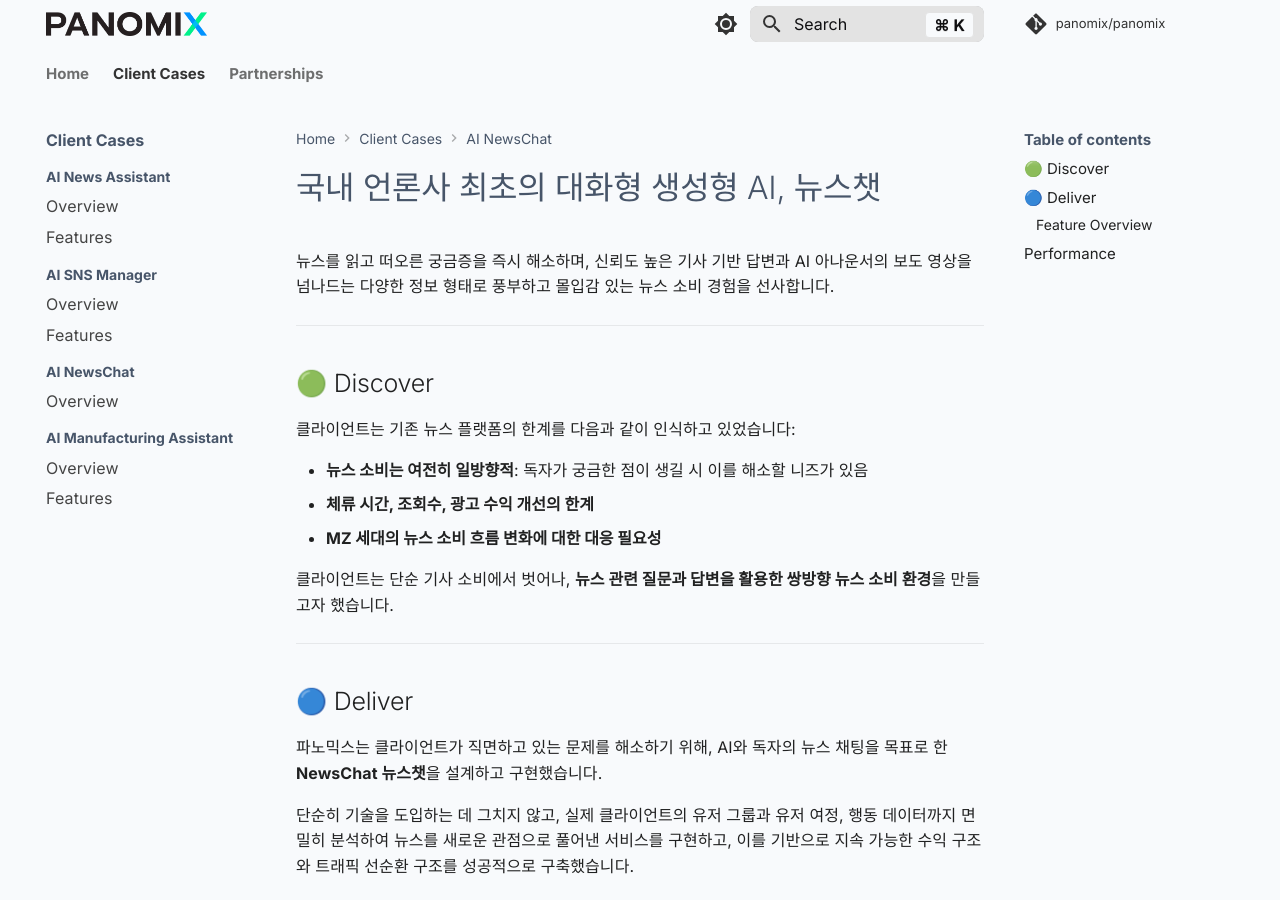
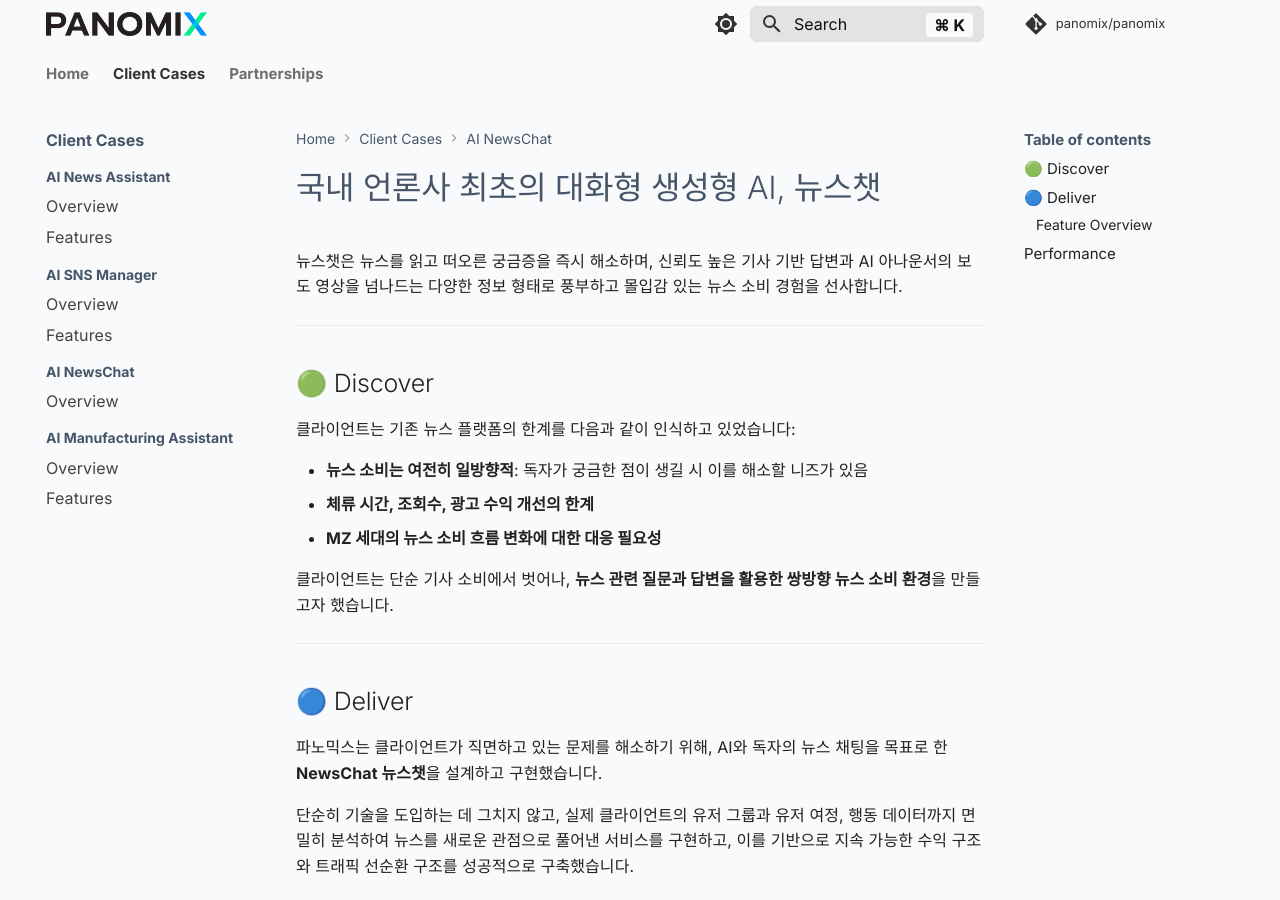
Before and after one commit to panomix/panomix, an MkDocs documentation site: the page built from docs/clients/newschat/newschat.md, in a window 1280 px wide and 900 px high. Built offline with MkDocs 1.6.1 and Material for MkDocs 9.7.7, drawn with Linux system fonts in a browser that asks for light colours; comment, search, counter and statistics services are not loaded.

Commit message:
Update newschat.md

```diff
--- a/docs/clients/newschat/newschat.md
+++ b/docs/clients/newschat/newschat.md
@@ -1,6 +1,6 @@
 # 국내 언론사 최초의 대화형 생성형 AI, 뉴스챗
 
-뉴스를 읽고 떠오른 궁금증을 즉시 해소하며,
+뉴스챗은 뉴스를 읽고 떠오른 궁금증을 즉시 해소하며,
 신뢰도 높은 기사 기반 답변과 AI 아나운서의 보도 영상을 넘나드는 다양한 정보 형태로 풍부하고 몰입감 있는 뉴스 소비 경험을 선사합니다.
 
 ---
```
